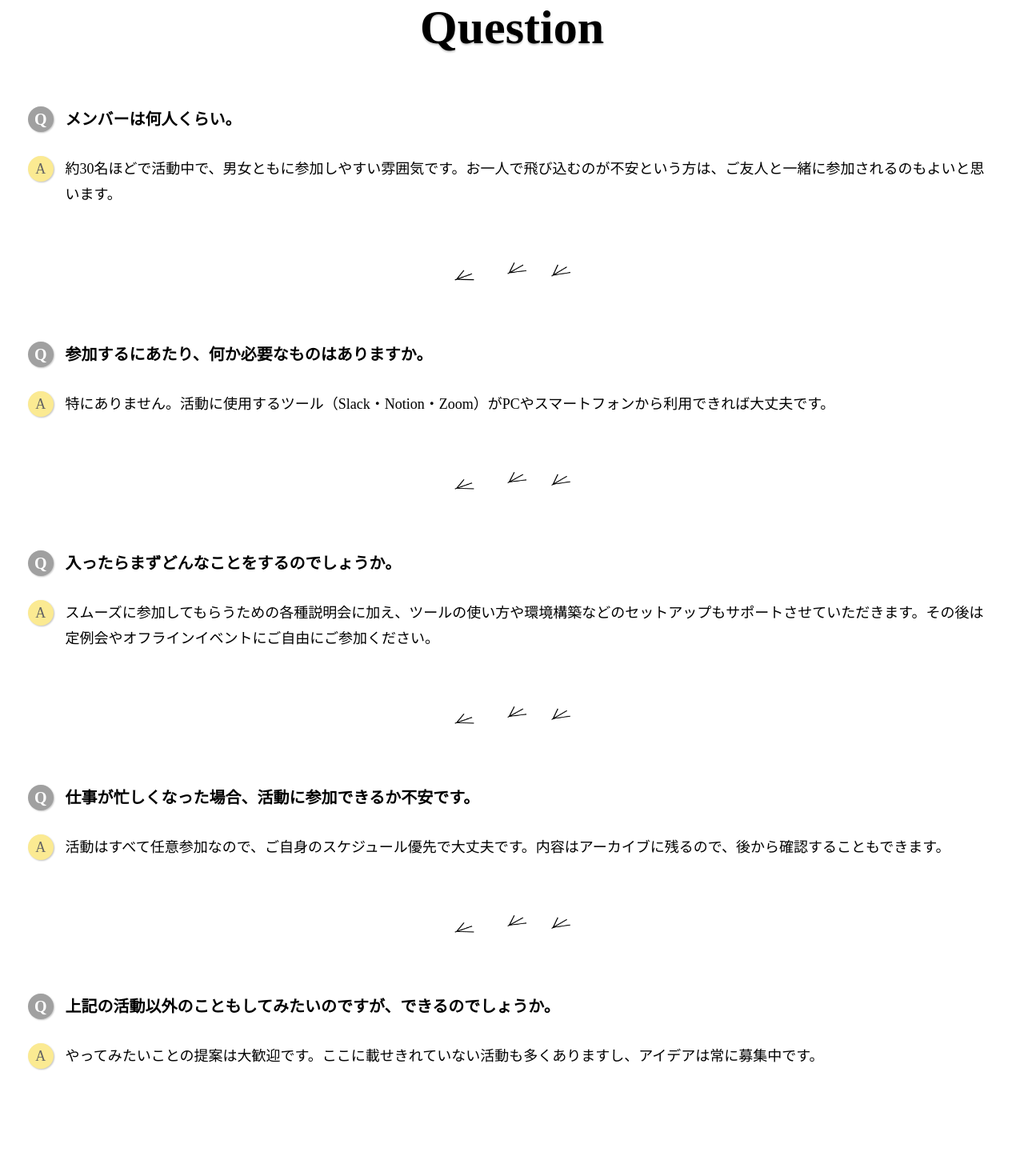
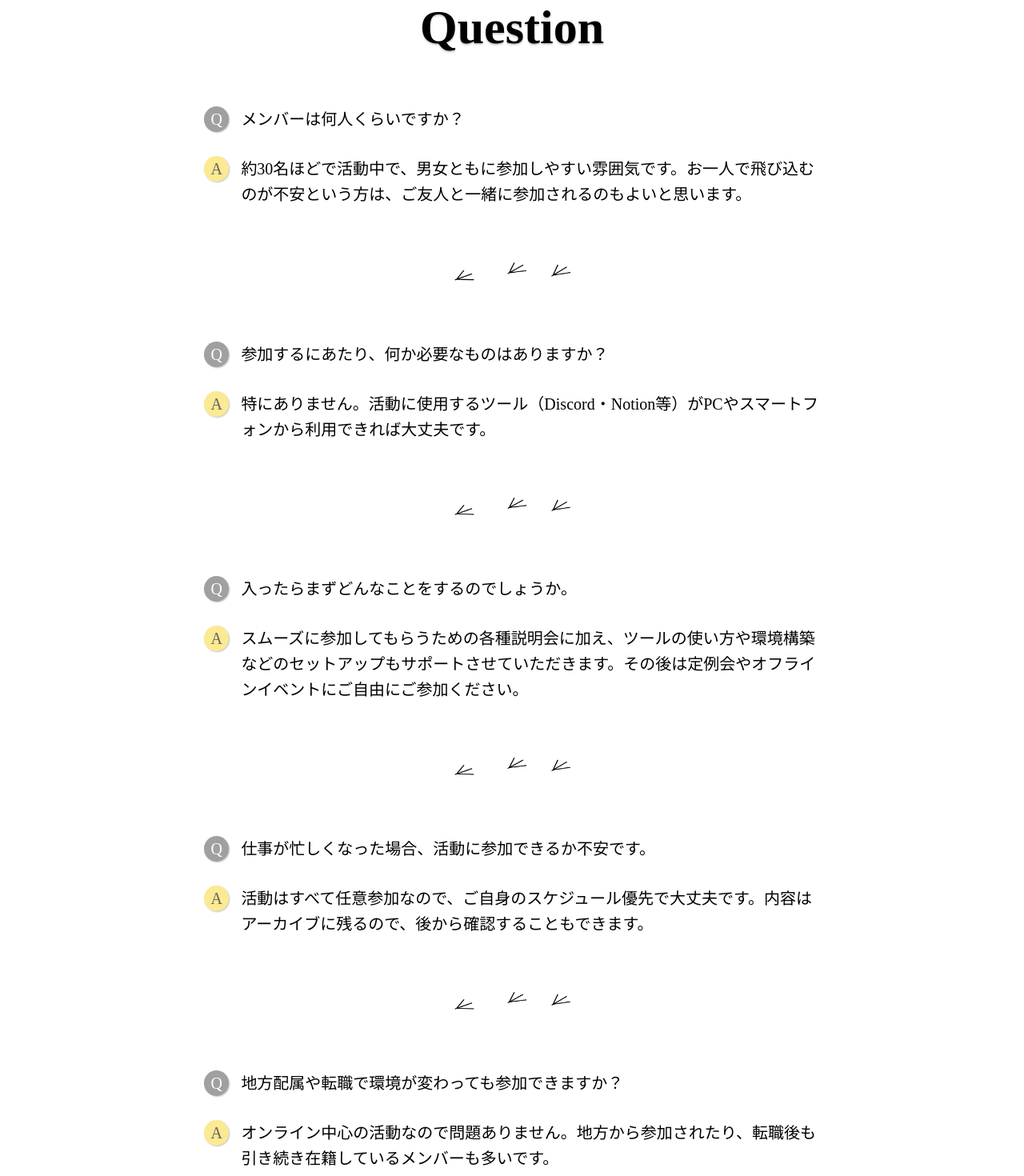
Before and after one commit to hiyokodev/hiyoko_site_2023, a Vue app: page / in a window 1280 px wide. Shown: the part 5820-7290 px from the top of the page at 80% size. Built offline with nearby package versions, Linux system fonts and the light colour scheme.

Commit message:
Fix: Questionセクションを修正
refs #19
- 質問文のmax-widthを設定
- 質問内容を調整
- 入会ボタンを設置

```diff
--- a/src/components/Home/questionSection.vue
+++ b/src/components/Home/questionSection.vue
@@ -13,27 +13,32 @@
         <img src="@/assets/img/Home/footprints_three.png" />
       </div>
     </div>
+    <div class="spacer"></div>
+    <!-- TODO: 入会フォームのURL設定 -->
+    <Button message="入会はこちら" url="/" :hiyoko_icon="true" />
   </sectionLayout>
 </template>
 
 <script>
 import SectionLayout from './SectionLayout.vue'
+import Button from '../common/Button.vue'
 export default {
   components: {
-    SectionLayout
+    SectionLayout,
+    Button
   },
   data() {
     return {
       contents: [
         {
-          question: 'メンバーは何人くらい。',
+          question: 'メンバーは何人くらいですか？',
           answer:
             '約30名ほどで活動中で、男女ともに参加しやすい雰囲気です。お一人で飛び込むのが不安という方は、ご友人と一緒に参加されるのもよいと思います。'
         },
         {
-          question: '参加するにあたり、何か必要なものはありますか。',
+          question: '参加するにあたり、何か必要なものはありますか？',
           answer:
-            '特にありません。活動に使用するツール（Slack・Notion・Zoom）がPCやスマートフォンから利用できれば大丈夫です。'
+            '特にありません。活動に使用するツール（Discord・Notion等）がPCやスマートフォンから利用できれば大丈夫です。'
         },
         {
           question: '入ったらまずどんなことをするのでしょうか。',
@@ -44,6 +49,11 @@ export default {
           question: '仕事が忙しくなった場合、活動に参加できるか不安です。',
           answer:
             '活動はすべて任意参加なので、ご自身のスケジュール優先で大丈夫です。内容はアーカイブに残るので、後から確認することもできます。'
+        },
+        {
+          question: '地方配属や転職で環境が変わっても参加できますか？',
+          answer:
+            'オンライン中心の活動なので問題ありません。地方から参加されたり、転職後も引き続き在籍しているメンバーも多いです。'
         },
         {
           question: '上記の活動以外のこともしてみたいのですが、できるのでしょうか。',
@@ -57,11 +67,13 @@ export default {
 }
 </script>
 <style scoped>
+.content {
+  max-width: 800px;
+  margin: 0 auto;
+}
 .question {
   display: flex;
   padding: 15px;
-  font-weight: bold;
-  font-size: 20px;
   text-align: left;
 }
 
@@ -87,7 +99,6 @@ export default {
 .answer {
   display: flex;
   padding: 15px;
-  font-size: 18px;
   text-align: left;
 }
 
@@ -118,4 +129,8 @@ export default {
 img {
   width: 150px;
 }
+
+.spacer {
+  height: 30px;
+}
 </style>
```
